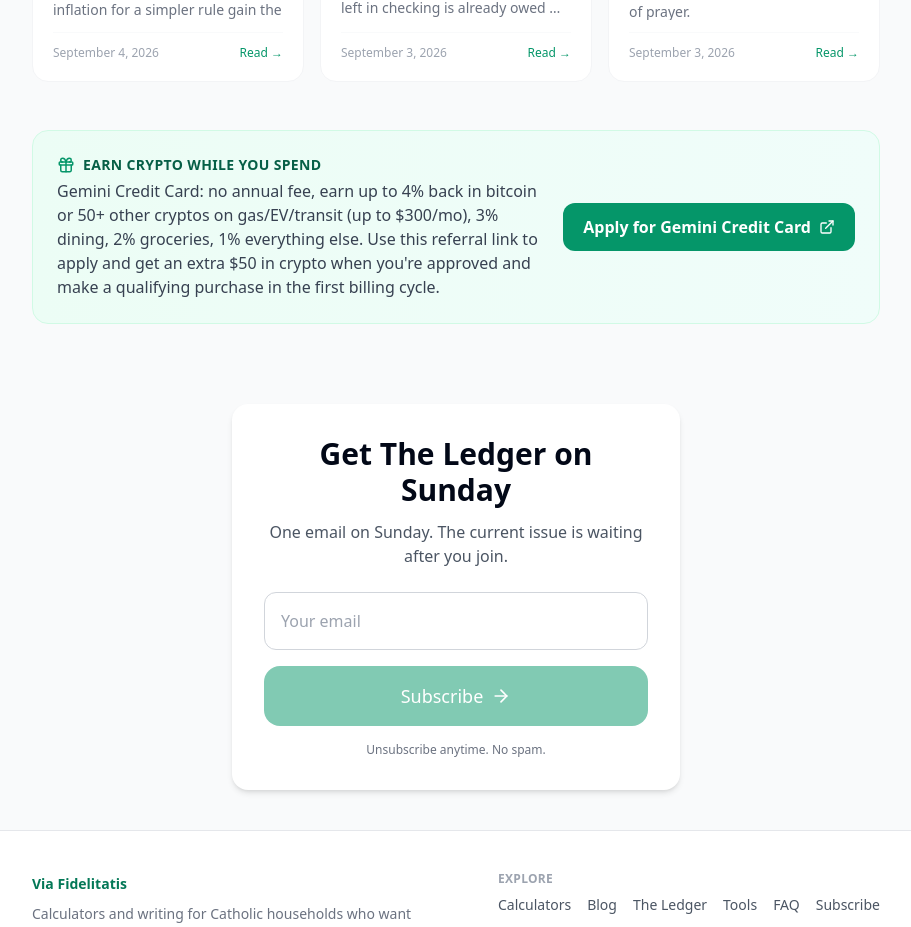
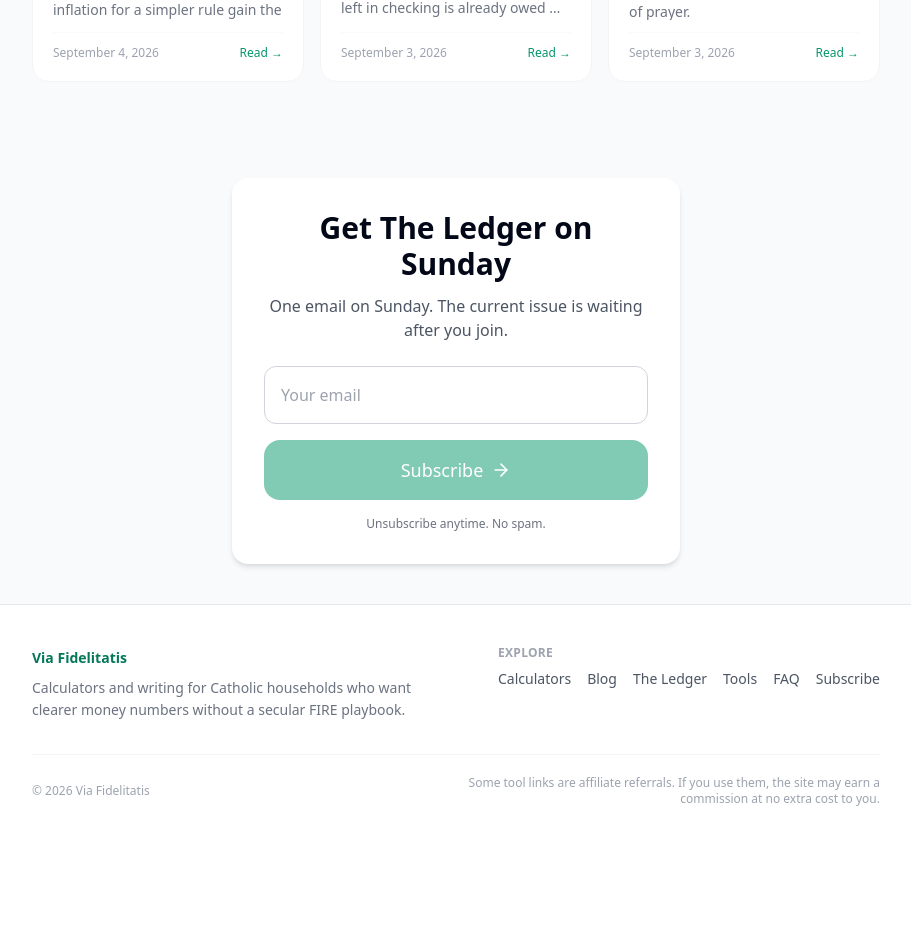
Before and after one commit to daughterpop/super-fi-calc, a React (Vite) app: page / in a window 1280 px wide. Shown: the part 1594-2521 px from the top of the page, without its empty margins (184-1095 px from the left). After the commit the page ends 2441 px from the top, so only its background shows below. Built offline with nearby package versions, Linux system fonts and the light colour scheme.

Commit message:
Daily site improvement: Remove stacked homepage referral card – September 7, 2026

```diff
--- a/src/App.jsx
+++ b/src/App.jsx
@@ -4,10 +4,8 @@ import { ArrowRight, Calculator } from 'lucide-react';
 import SubscribeForm from './components/SubscribeForm';
 import SiteHeader from './components/SiteHeader';
 import SiteFooter from './components/SiteFooter';
-import ReferralCard from './components/ReferralCard';
 import LedgerBand from './components/LedgerBand';
 import { allPosts } from './data/posts';
-import { getReferral } from './data/referrals';
 import { pathForCalculator } from './data/calculators';
 
 const SEQUENCE = [
@@ -17,7 +15,6 @@ const SEQUENCE = [
 ];
 
 function App() {
-  const homeReferral = getReferral({ slot: 1, pool: 'all' });
   const recentPosts = allPosts.slice(0, 3);
 
   return (
@@ -149,10 +146,6 @@ function App() {
         </div>
       </div>
 
-      <div className="max-w-4xl mx-auto px-4 sm:px-6 pb-8">
-        <ReferralCard referral={homeReferral} />
-      </div>
-
       <div className="px-4 sm:px-6 pb-10">
         <SubscribeForm />
       </div>
```
